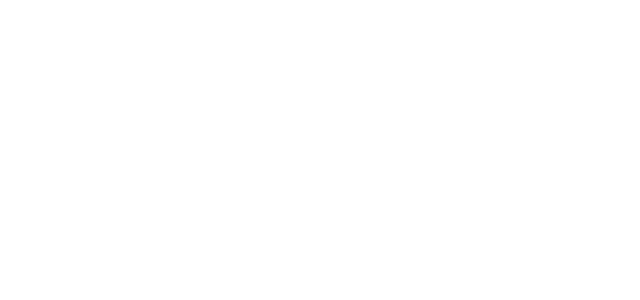
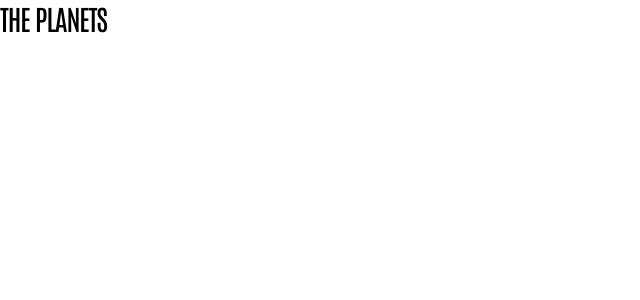
Before and after one commit to anet-eny/planets-fact-site, a React (Vite) app: page / in a window 1280 px wide. Shown: the top 300 px of the page, without its empty margins (0-640 px from the left). Built offline with nearby package versions, Linux system fonts and the light colour scheme.

Commit message:
feat: add font imports

```diff
--- a/src/App.jsx
+++ b/src/App.jsx
@@ -1,5 +1,11 @@
+import Header from "./components/Header";
+
 function App() {
-  return <></>;
+  return (
+    <>
+      <Header />
+    </>
+  );
 }
 
 export default App;
--- a/src/components/Header.jsx
+++ b/src/components/Header.jsx
@@ -1,5 +1,9 @@
 import iconMenu from "../assets/icon-hamburger.svg";
 
 export default function Header() {
-  return <header></header>;
+  return (
+    <header>
+      <h1 className="text-preset-4 uppercase">the planets</h1>
+    </header>
+  );
 }
--- a/src/main.jsx
+++ b/src/main.jsx
@@ -2,6 +2,10 @@
 import { createRoot } from "react-dom/client";
 import "./styles/index.css";
 import App from "./App.jsx";
+
+import "@fontsource/antonio/500.css"; // Medium
+import "@fontsource/spartan/400.css"; // Regular
+import "@fontsource/spartan/700.css"; // Bold
 
 createRoot(document.getElementById("root")).render(
   <StrictMode>
```
